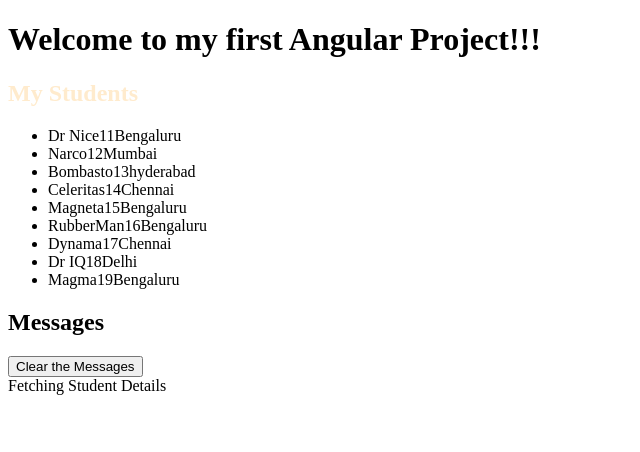
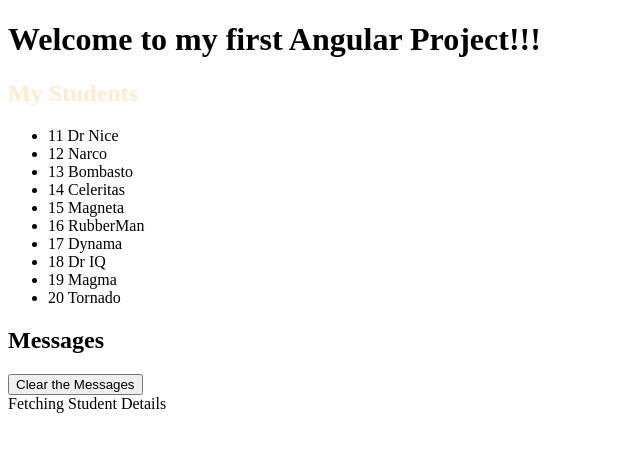
Before and after one commit to sidrockzz/Wiley_Angular, an Angular app: page / in a window 1280 px wide. Shown: the top 452 px of the page, without its empty margins (0-640 px from the left). Built offline with nearby package versions, Linux system fonts and the light colour scheme.

Commit message:
Messages and Students are added

```diff
--- a/src/app/students/students.component.html
+++ b/src/app/students/students.component.html
@@ -1,10 +1,16 @@
-<h2>My Students</h2>
-<ul *ngIf="student">
-  <div *ngFor="let s of student">
-    <li *ngIf="s.age<20">
-      <span>{{s.name}}</span>
-      <span>{{s.age}}</span>
-      <span>{{s.location}}</span>
+ <h2>My Students</h2>
+  <ul class="Person">
+    <li *ngFor="let Student1 of student"
+        [class.selected]="Student1 === selectedStudent"
+        (click)="onSelect(Student1)">
+      <span class="badge">{{Student1.age}}</span> {{Student1.name}}
     </li>
+  </ul>
+  <div *ngIf="selectedStudent">
+    <h2>{{selectedStudent.name | uppercase}} Details</h2>
+    <div><span>Age: </span>{{selectedStudent.age}}</div>
+    <div>
+      <label for="hero-name">Student name: </label>
+      <input id="hero-name" [(ngModel)]="selectedStudent.name" placeholder="name">
+    </div>
   </div>
-</ul>
--- a/src/app/students/students.component.ts
+++ b/src/app/students/students.component.ts
@@ -25,6 +25,7 @@
   }
   onSelect(p: Person): void{
     this.selectedStudent = p;
-    this.messageService.add('Select student to be added: {$p}');
+    // tslint:disable-next-line:typedef no-shadowed-variable
+    this.messageService.add('Select student to be added: '.concat(p.name));
   }
 }
```
